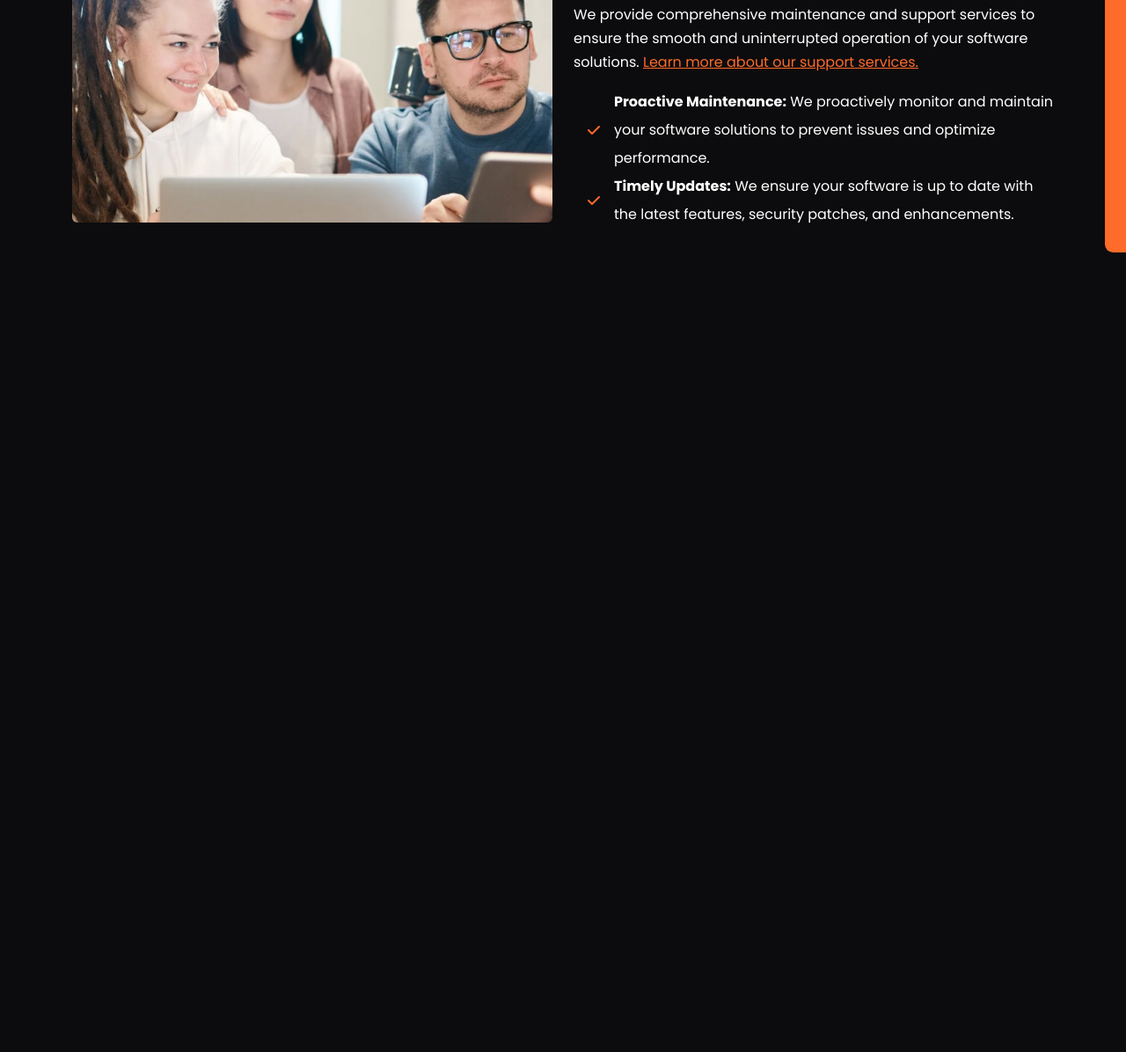
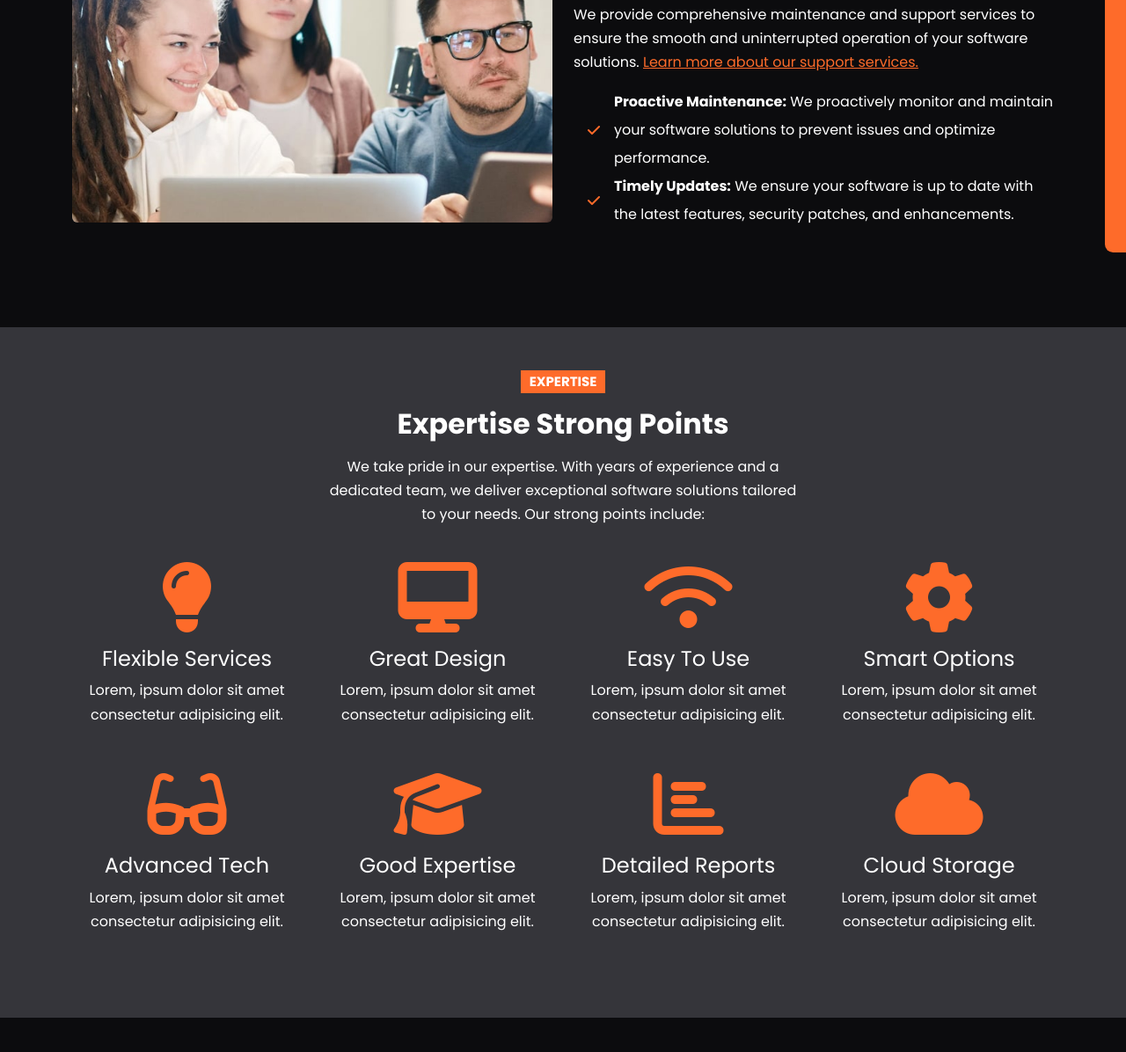
Before and after one commit to nataliestorozhuk/vera-website, a website: page index.html in a window 1280 px wide. Shown: the part 3354-4550 px from the top of the page at 88% size. Before the commit the page ends 3678 px from the top, so only its background shows below. Drawn offline with nearby package versions, Linux system fonts and the light colour scheme; files that its build step writes are made by us from their sources.

Commit message:
added Expertise section

```diff
--- a/index.html
+++ b/index.html
@@ -329,6 +329,120 @@
     <img src="images/vertical-decoration-right.svg" alt="" class="vertical-decoration position-absolute d-none d-md-block">
   </section>
 
+  <!-- Expertise -->
+  <section id="expertise" class="expertise bg-secondary py-5 my-6">
+    <div class="container">
+      <div class="row mb-4">
+        <div class="col-md-6 offset-md-3 d-flex flex-column align-items-center text-center">
+          <h5>
+            <span class="badge bg-primary rounded-0 text-uppercase">Expertise</span>
+          </h5>
+          <h2 class="fw-bold">Expertise Strong Points</h2>
+          <p>
+            We take pride in our expertise. With years of experience and a
+              dedicated team, we deliver exceptional software solutions tailored to
+              your needs. Our strong points include:
+          </p>
+        </div>
+      </div>
+
+      <!-- Expertise Row 1 -->
+      <div class="row">
+        <div class="col-md-3">
+          <div class="card bg-transparent border-0 text-center mb-3">
+            <div class="card-image">
+              <i class="fas fa-lightbulb fa-5x text-primary"></i>
+            </div>
+            <div class="card-body">
+              <h4 class="card-title">Flexible Services</h4>
+              <p>Lorem, ipsum dolor sit amet consectetur adipisicing elit.</p>
+            </div>
+          </div>
+        </div>
+        <div class="col-md-3">
+          <div class="card bg-transparent border-0 text-center mb-3">
+            <div class="card-image">
+              <i class="fas fa-desktop fa-5x text-primary"></i>
+            </div>
+            <div class="card-body">
+              <h4 class="card-title">Great Design</h4>
+              <p>Lorem, ipsum dolor sit amet consectetur adipisicing elit.</p>
+            </div>
+          </div>
+        </div>
+        <div class="col-md-3">
+          <div class="card bg-transparent border-0 text-center mb-3">
+            <div class="card-image">
+              <i class="fas fa-wifi fa-5x text-primary"></i>
+            </div>
+            <div class="card-body">
+              <h4 class="card-title">Easy To Use</h4>
+              <p>Lorem, ipsum dolor sit amet consectetur adipisicing elit.</p>
+            </div>
+          </div>
+        </div>
+        <div class="col-md-3">
+          <div class="card bg-transparent border-0 text-center mb-3">
+            <div class="card-image">
+              <i class="fas fa-cog fa-5x text-primary"></i>
+            </div>
+            <div class="card-body">
+              <h4 class="card-title">Smart Options</h4>
+              <p>Lorem, ipsum dolor sit amet consectetur adipisicing elit.</p>
+            </div>
+          </div>
+        </div>
+      </div>
+  <!-- Expertise Row 2 -->
+      <div class="row">
+        <div class="col-md-3">
+          <div class="card bg-transparent border-0 text-center mb-3">
+            <div class="card-image">
+              <i class="fas fa-glasses fa-5x text-primary"></i>
+            </div>
+            <div class="card-body">
+              <h4 class="card-title">Advanced Tech</h4>
+              <p>Lorem, ipsum dolor sit amet consectetur adipisicing elit.</p>
+            </div>
+          </div>
+        </div>
+        <div class="col-md-3">
+          <div class="card bg-transparent border-0 text-center mb-3">
+            <div class="card-image">
+              <i class="fas fa-graduation-cap fa-5x text-primary"></i>
+            </div>
+            <div class="card-body">
+              <h4 class="card-title">Good Expertise</h4>
+              <p>Lorem, ipsum dolor sit amet consectetur adipisicing elit.</p>
+            </div>
+          </div>
+        </div>
+        <div class="col-md-3">
+          <div class="card bg-transparent border-0 text-center mb-3">
+            <div class="card-image">
+              <i class="fas fa-chart-bar fa-5x text-primary"></i>
+            </div>
+            <div class="card-body">
+              <h4 class="card-title">Detailed Reports</h4>
+              <p>Lorem, ipsum dolor sit amet consectetur adipisicing elit.</p>
+            </div>
+          </div>
+        </div>
+        <div class="col-md-3">
+          <div class="card bg-transparent border-0 text-center mb-3">
+            <div class="card-image">
+              <i class="fas fa-cloud fa-5x text-primary"></i>
+            </div>
+            <div class="card-body">
+              <h4 class="card-title">Cloud Storage</h4>
+              <p>Lorem, ipsum dolor sit amet consectetur adipisicing elit.</p>
+            </div>
+          </div>
+        </div>
+      </div>
+    </div>
+  </section>
+
 
   <script src="js/replaceme.min.js"></script>
   <script src="js/bootstrap.bundle.min.js"></script>
```
